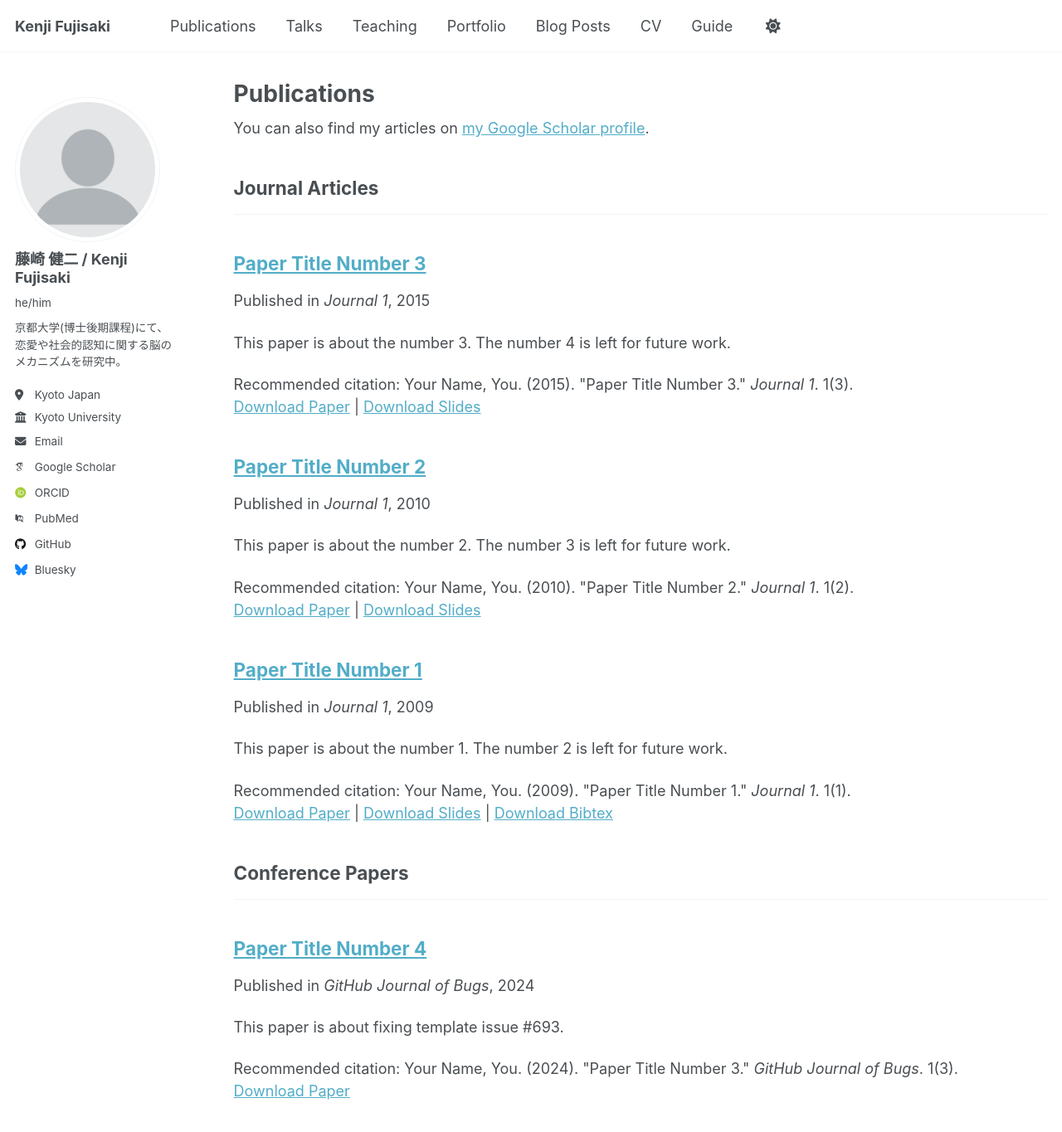
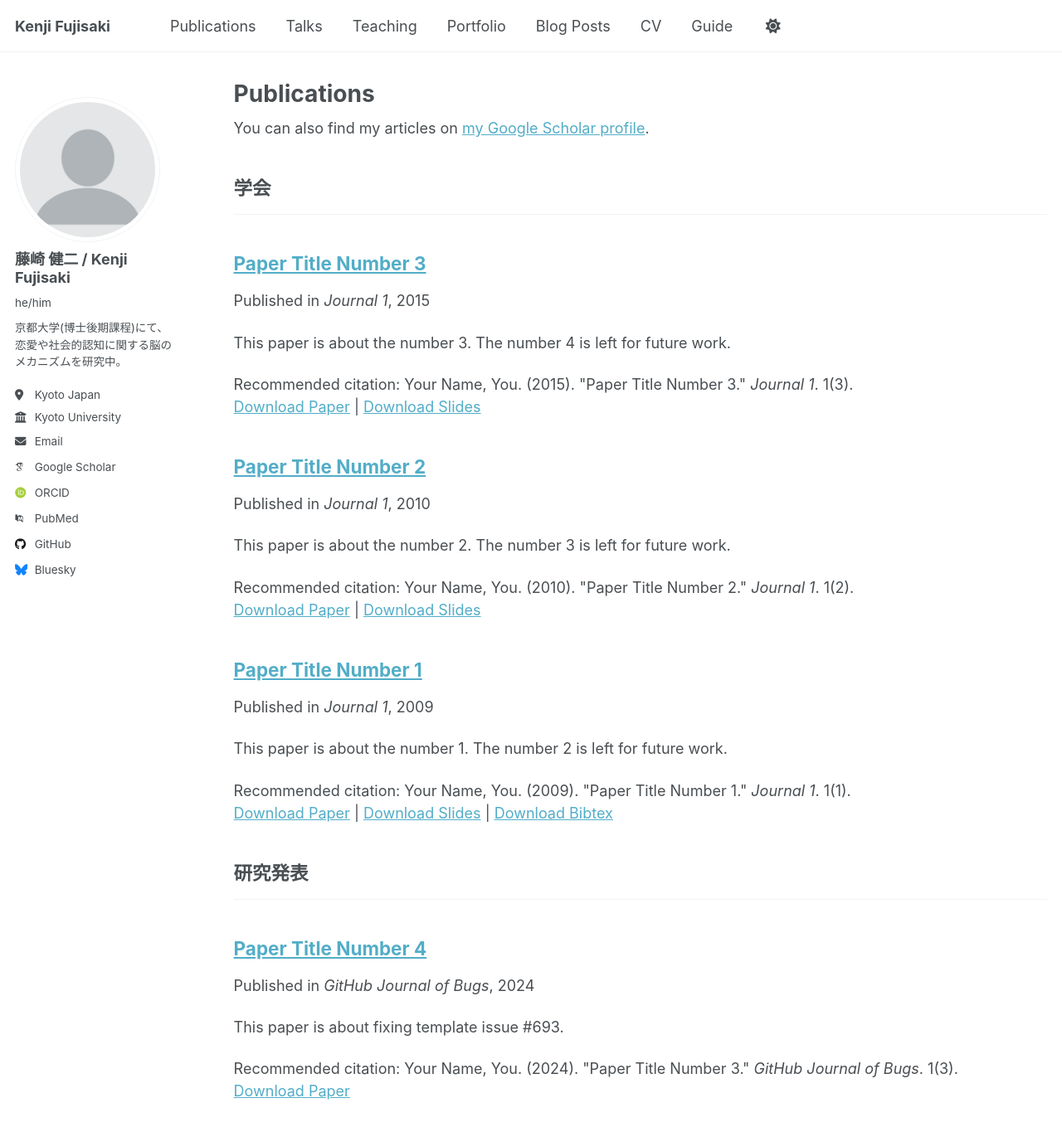
Before and after one commit to kenjifujisaki-research/kenjifujisaki-research.github.io, a Jekyll site: the page built from _pages/publications.html, in a window 1280 px wide and 1400 px high. Shown: the top 1365 px of the window at 83% size. Built offline with Jekyll 4.4.1, drawn with Linux system fonts in a browser that asks for light colours; some web fonts are replaced.

Commit message:
Update _config.yml

```diff
--- a/_config.yml
+++ b/_config.yml
@@ -78,11 +78,11 @@ author:
 # Publication Category - The following the list of publication categories and their headings
 publication_category:
   books:
-    title: 'Books'
+    title: '論文'
   manuscripts:
-    title: 'Journal Articles'
+    title: '学会'
   conferences:
-    title: 'Conference Papers'
+    title: '研究発表'
 
 # Site Settings
 teaser                   :  # filename of teaser fallback teaser image placed in /images/, .e.g. "500x300.png"
@@ -140,9 +140,9 @@ og_image                 :  # Open Graph/Twitter default site image
 # For specifying social profiles
 # - https://developers.google.com/structured-data/customize/social-profiles
 social:
-  type                   : # Person or Organization (defaults to Person)
-  name                   : # If the user or organization name differs from the site's name
-  links: # An array of links to social media profiles
+  type                   : Person
+  name                   : Kenji Fujisaki
+  links: https://orcid.org/0009-0006-0114-6169
 
 
 # Analytics
```
